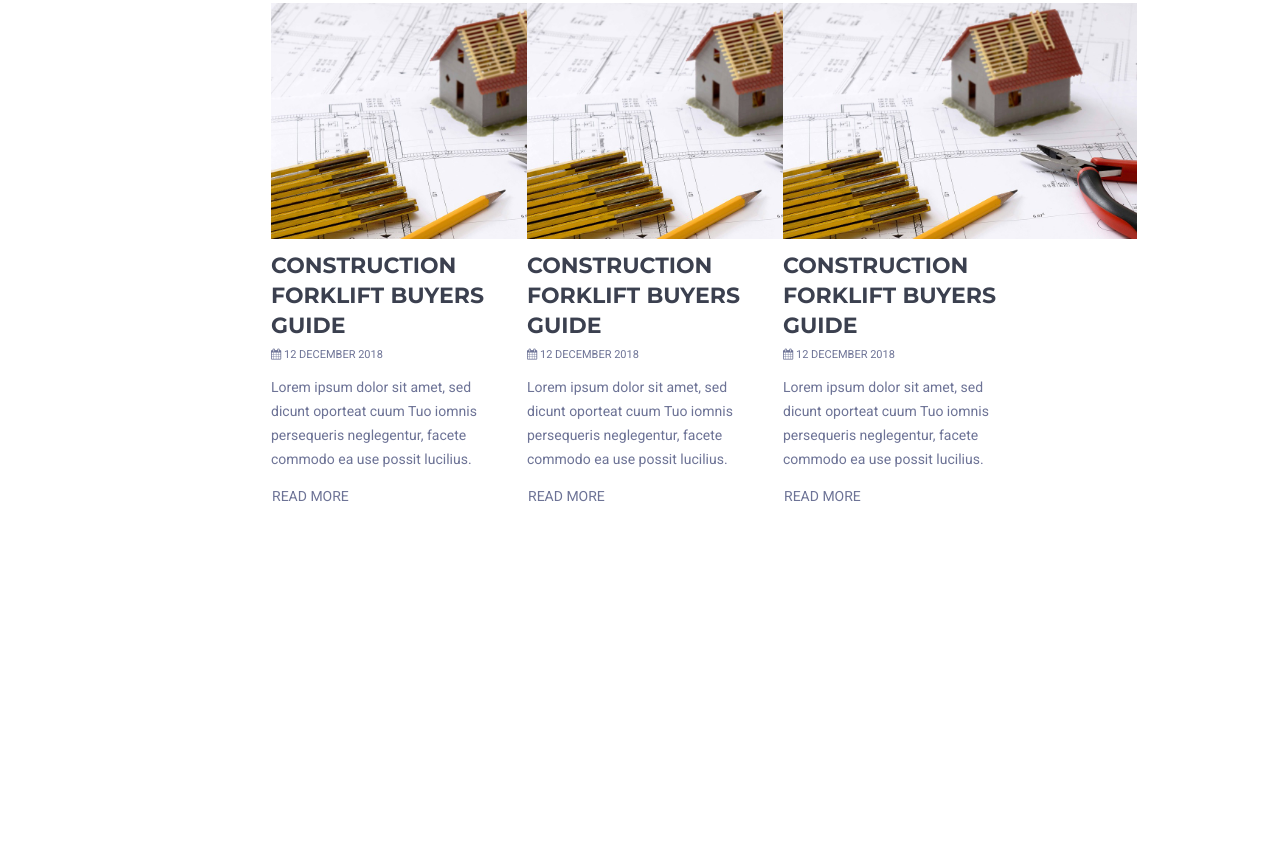
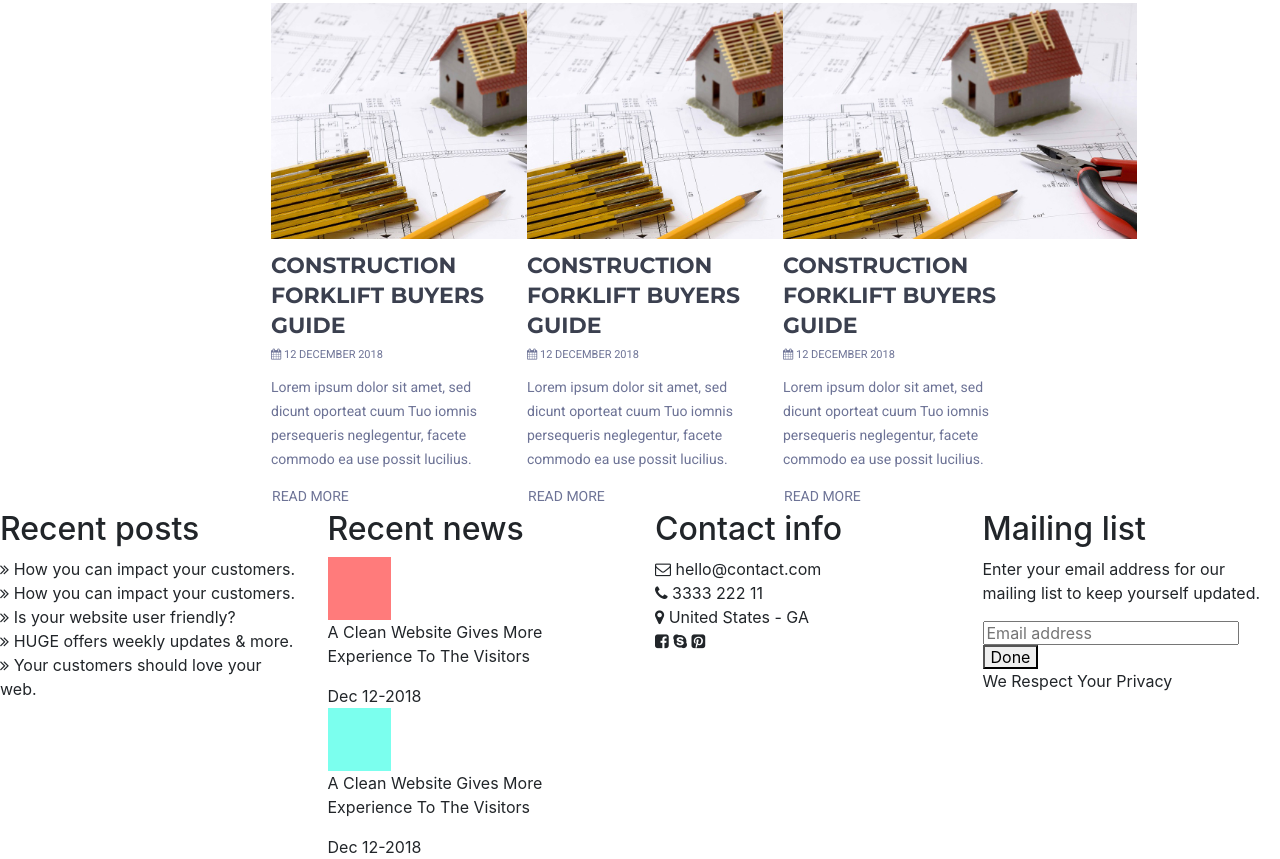
Before and after one commit to Dominik-Zajac/Page..-..Build, a website: page src/index.html in a window 1280 px wide. Shown: the part 4985-5844 px from the top of the page. Before the commit the page ends 5495 px from the top, so only its background shows below. Drawn offline with nearby package versions, Linux system fonts and the light colour scheme; files that its build step writes are made by us from their sources.

Commit message:
Add section footer

```diff
--- a/src/index.html
+++ b/src/index.html
@@ -349,6 +349,80 @@
             </div>
         </div>
     </section>
+    <!-- Footer -->
+    <footer class="footer">
+        <div class="row footer-row">
+            <div class="col-md-3 footer-box">
+                <h2 class="box-title">Recent posts</h2>
+                <div class="post">
+                    <i class="post-icon fa fa-angle-double-right"></i>
+                    <span class="post-title">How you can impact your customers.</span>
+                </div>
+                <div class="post">
+                    <i class="post-icon fa fa-angle-double-right"></i>
+                    <span class="post-title">How you can impact your customers.</span>
+                </div>
+                <div class="post">
+                    <i class="post-icon fa fa-angle-double-right"></i>
+                    <span class="post-title">Is your website user friendly?</span>
+                </div>
+                <div class="post">
+                    <i class="post-icon fa fa-angle-double-right"></i>
+                    <span class="post-title">HUGE offers weekly updates & more.</span>
+                </div>
+                <div class="post">
+                    <i class="post-icon fa fa-angle-double-right"></i>
+                    <span class="post-title">Your customers should love your web.</span>
+                </div>
+            </div>
+            <div class="col-md-3 footer-box">
+                <h2 class="box-title">Recent news</h2>
+                <div class="recent-news_box">
+                    <img src="./img/recent_news_1.png" alt="recent-news" class="news-photo">
+                    <div class="info-box">
+                        <p class="title">A Clean Website Gives More Experience To The Visitors</p>
+                        <span class="date">Dec 12-2018</span>
+                    </div>
+                </div>
+                <div class="recent-news_box">
+                    <img src="./img/recent_news_2.png" alt="recent-news" class="news-photo">
+                    <div class="info-box">
+                        <p class="title">A Clean Website Gives More Experience To The Visitors</p>
+                        <span class="date">Dec 12-2018</span>
+                    </div>
+                </div>
+            </div>
+            <div class="col-md-3 footer-box">
+                <h2 class="box-title">Contact info</h2>
+                <div class="contact-box">
+                    <i class="contact-icon fa fa-envelope-o"></i>
+                    <span class="contact-text">hello@contact.com</span>
+                </div>
+                <div class="contact-box">
+                    <i class="contact-icon fa fa-phone"></i>
+                    <span class="contact-text">3333 222 11</span>
+                </div>
+                <div class="contact-box">
+                    <i class="contact-icon fa fa-map-marker"></i>
+                    <span class="contact-text">United States - GA</span>
+                </div>
+                <div class="icons-container">
+                    <i class="contact-info_icon fa fa-facebook-square"></i>
+                    <i class="contact-info_icon fa fa-skype"></i>
+                    <i class="contact-info_icon fa fa-pinterest-square"></i>
+                </div>
+            </div>
+            <div class="col-md-3 footer-box">
+                <h2 class="box-title">Mailing list</h2>
+                <p class="mailing-text">Enter your email address for our mailing list to keep yourself updated.</p>
+                <div class="form">
+                    <input type="email" class="mail-input" placeholder="Email address">
+                    <button>Done</button>
+                </div>
+                <span class="info-privacy">We Respect Your Privacy</span>
+            </div>
+        </div>
+    </footer>
     <script src="/js/app.js"></script>
 </body>
 
```
Also changed, not shown: src/img/recent_news_1.png (added), src/img/recent_news_2.png (added).
